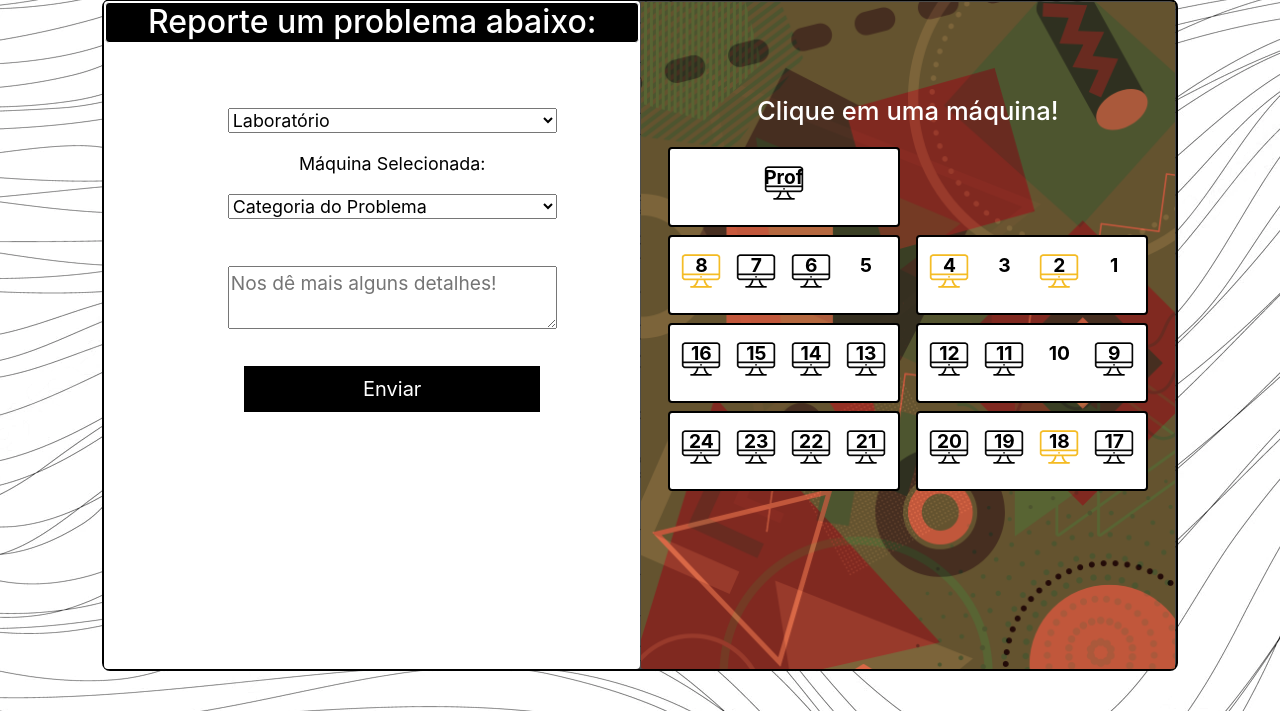
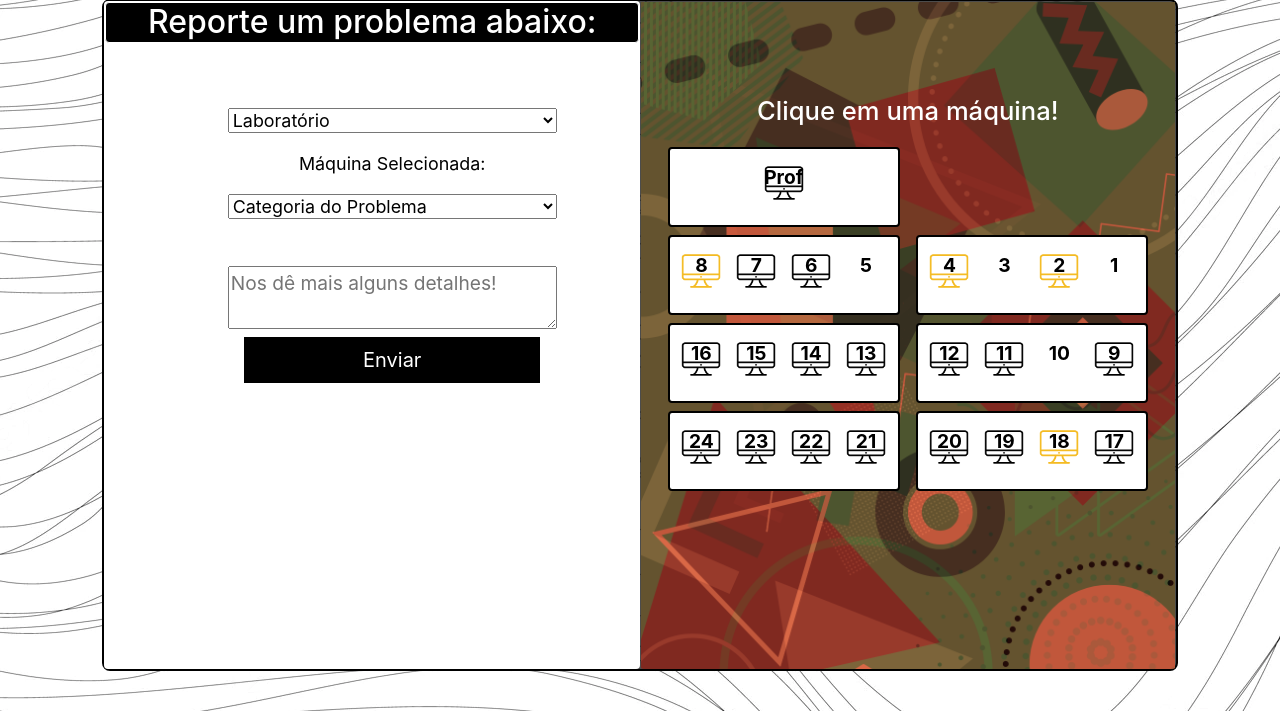
Before and after one commit to m-u-l-a-s/BIOS, a Flask app: page /reportar in a window 1280 px wide. Shown: the part 76-787 px from the top of the page. Run offline with Flask 2, Linux system fonts and the light colour scheme; some libraries are stand-ins or nearby versions.

Commit message:
Atualizando Burndown e ajustes estéticos

```diff
--- a/website/static/css/style.css
+++ b/website/static/css/style.css
@@ -202,11 +202,10 @@ li{
     text-align: center;
     margin-top: 10px;
     margin-right: 80px;
-    background: #2F3020;
+    background: lightgray;
     border: 2px solid #000000;
     border-radius: 20px;
-    color: white;
-
+    color: black;
     }
 
 .botao-os li {
@@ -228,14 +227,10 @@ border-color: black;
 .resolvido-botao {
     text-align: center;
     margin-top: 10px;
-    width: 300px;
     border-radius: 20px;
     background-color: white;
     text-decoration-color: black
 }
-
-
-
 
 .titulo-os {
     width: fit-content;
@@ -265,8 +260,17 @@ border-color: black;
 }
 
 .sugestoes {
+    background-color: lightgray;
+    border-radius: 20px;
+    width: 80%;
+    margin: auto;
+    margin-top: 20px;
     text-align: center;
     height: fit-content;
+}
+
+.sugestoes p {
+    font-size: 1.1vw;
 }
 
 .novo-usuario {
--- a/website/templates/reportar.html
+++ b/website/templates/reportar.html
@@ -92,7 +92,6 @@
                 <textarea name="detalhes-os" id="detalhes-os" cols="25" rows="2"
                     placeholder="Nos dê mais alguns detalhes!"></textarea>
             </form>
-            <br>
             <input type="submit" value="Enviar" id="submit" class="btn btn-secondary btn-lg btn-home" form="gfg">
         </li>
     </ul>
@@ -266,8 +265,12 @@
     const problemas = document.querySelector("#prob")
     const div = document.querySelector(".left")
     let p = document.createElement("p")
-    div.appendChild(p).className= "sugestoes"
 
+    const container = document.createElement("div")
+    container.classList.add("sugestoes")
+
+    container.appendChild(p)
+    div.appendChild(container)
 
     problemas.addEventListener("change", sugerir)
 
@@ -279,16 +282,22 @@
             displayMessage("⚠SUGESTÃO: Tente desconectar e conectar novamente as entradas dos periféricos. Caso não funcione, reinicie o computador.")
         }
         if (problemas.value == "Teclado") {
-            displayMessage("⚠SUGESTÃO:Tente desconectar e conectar novamente as entradas dos periféricos. Caso não funcione, reinicie o computador.")
+            displayMessage("⚠SUGESTÃO: Tente desconectar e conectar novamente as entradas dos periféricos. Caso não funcione, reinicie o computador.")
         }
         if (problemas.value == "Máquina não liga") {
-            displayMessage("⚠SUGESTÃO: Verifique se existe alguma luz ligada na máquina ao conectá-la a energia. Caso tenha, pode haver algum problema com o monitor, saída de vídeo ou cabo. Tente conectar a máquina à outra tomada. Desconecte todos os cabos externos do computador, mantendo apenas a fonte de alimentação e o cabo de monitor de vídeo. Se o LED do monitor de vídeo não estiver ligado, verifique se o cabo de alimentação do monitor de vídeo está instalado corretamente. Conecte de maneira firme, caso não esteja.")
+            displayMessage("⚠SUGESTÃO: Tente conectar a máquina à outra tomada. Desconecte todos os cabos externos do computador, mantendo apenas a fonte de alimentação e o cabo de monitor de vídeo. Verifique se o cabo de alimentação do monitor de vídeo está firme e instalado corretamente.")
         }
         if (problemas.value == "Internet") {
             displayMessage("⚠SUGESTÃO: Verifique se a senha da Internet está correta. Se isso já tiver sido feito, observe se todas as entradas estão conectadas corretamente no modem.")
         }
         if (problemas.value == "Máquina muito lenta") {
             displayMessage("⚠SUGESTÃO: Verifique se o armazanamento interno já alcançou sua capacidade máxima. Atualize e rode o antivírus.")
+        }
+        if (problemas.value == "Programas / Software") {
+            displayMessage("⚠SUGESTÃO: Tente atualizar o programa para uma versão mais recente.")
+        }
+        if (problemas.value == "Outros") {
+            displayMessage("")
         }
     }
 
```
Also changed, not shown: website/templates/consulta.html (+9 -4 lines), 1 other file.
